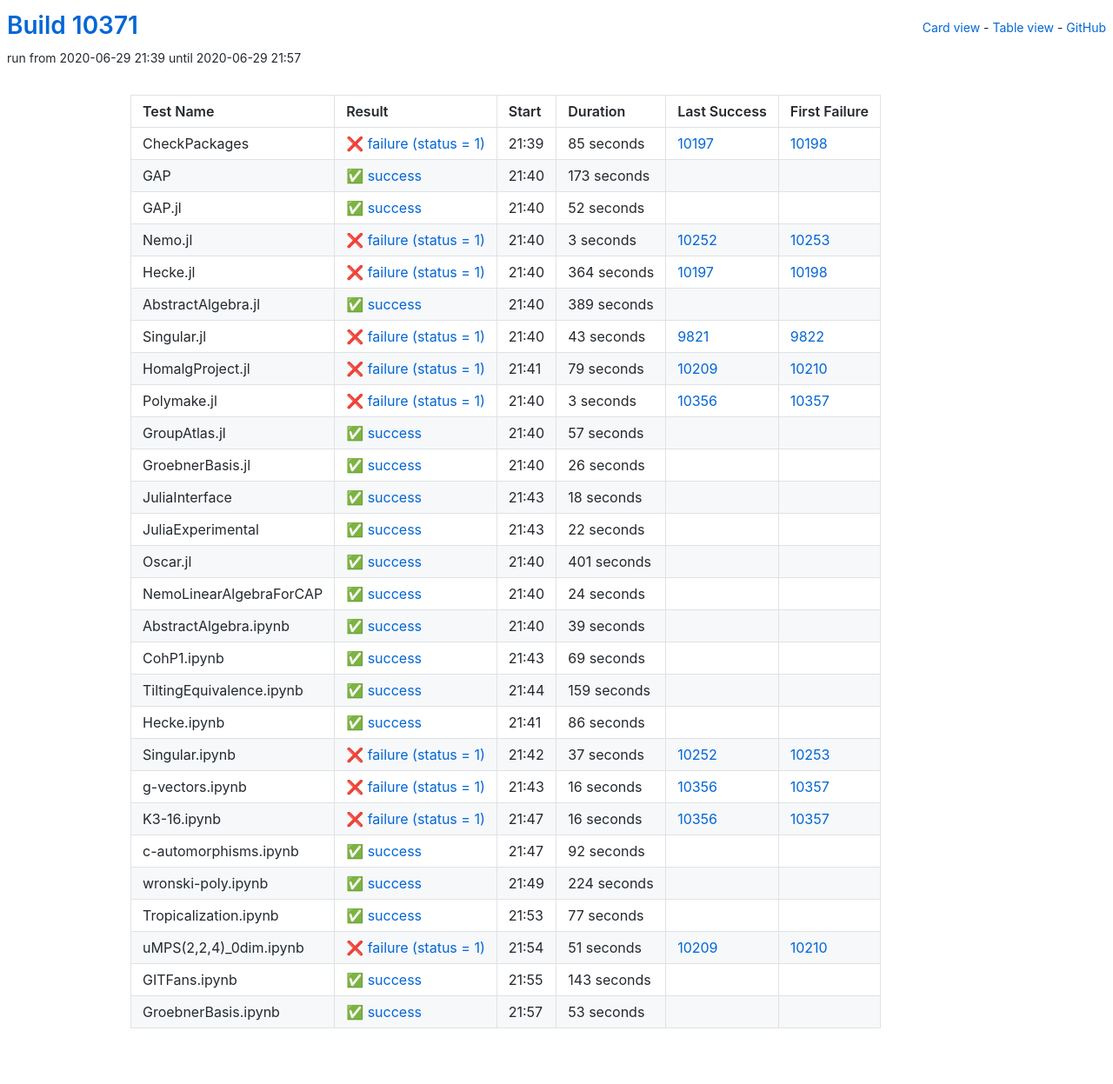
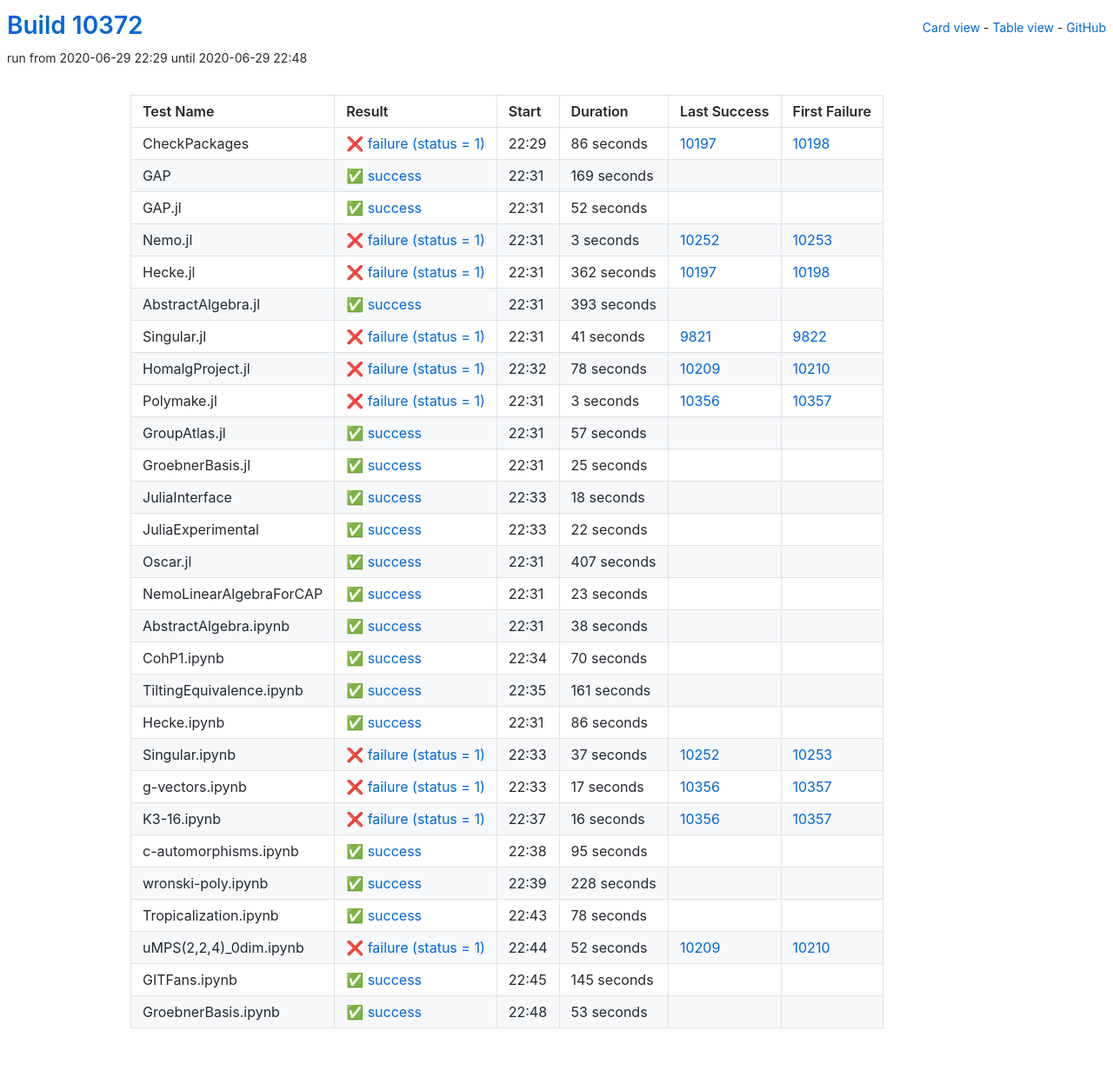
Before and after one commit to oscar-system/oscar-ci-status, a Jekyll site: the page built from table.html, in a window 1280 px wide. Shown: the whole page at 87% size. Built offline with Jekyll 4.4.1, drawn with Linux system fonts in a browser that asks for light colours.

Commit message:
Build #10372

```diff
--- a/_data/ci.yml
+++ b/_data/ci.yml
@@ -1,6 +1,6 @@
 ---
-build: 10371
-build_url: https://oscarci.mathematik.uni-kl.de/job/oscar/10371/
+build: 10372
+build_url: https://oscarci.mathematik.uni-kl.de/job/oscar/10372/
 job: oscar
 organization: oscar-system
 repo: oscar-ci-status
@@ -8,32 +8,32 @@
 tests:
 - name: CheckPackages
   id: checkpackages
-  log: https://oscarci.mathematik.uni-kl.de/job/oscar/10371/artifact/logs/build-10371/CheckPackages.log
-  start: 2020-06-29 21:39
+  log: https://oscarci.mathematik.uni-kl.de/job/oscar/10372/artifact/logs/build-10372/CheckPackages.log
+  start: 2020-06-29 22:29
   success: false
   exitcode: 1
   status: failure
-  duration: 85
+  duration: 86
   last_success: 10197
   last_success_url: https://oscarci.mathematik.uni-kl.de/job/oscar/10197/
   first_failure: 10198
   first_failure_url: https://oscarci.mathematik.uni-kl.de/job/oscar/10198/
 - name: GAP
   id: gap
-  log: https://oscarci.mathematik.uni-kl.de/job/oscar/10371/artifact/logs/build-10371/GAP.log
-  start: 2020-06-29 21:40
+  log: https://oscarci.mathematik.uni-kl.de/job/oscar/10372/artifact/logs/build-10372/GAP.log
+  start: 2020-06-29 22:31
   success: true
   exitcode: 0
   status: success
-  duration: 173
+  duration: 169
   last_success: false
   last_success_url:
   first_failure: false
   first_failure_url:
 - name: GAP.jl
   id: gap-jl
-  log: https://oscarci.mathematik.uni-kl.de/job/oscar/10371/artifact/logs/build-10371/GAP.jl.log
-  start: 2020-06-29 21:40
+  log: https://oscarci.mathematik.uni-kl.de/job/oscar/10372/artifact/logs/build-10372/GAP.jl.log
+  start: 2020-06-29 22:31
   success: true
   exitcode: 0
   status: success
@@ -44,8 +44,8 @@
   first_failure_url:
 - name: Nemo.jl
   id: nemo-jl
-  log: https://oscarci.mathematik.uni-kl.de/job/oscar/10371/artifact/logs/build-10371/Nemo.jl.log
-  start: 2020-06-29 21:40
+  log: https://oscarci.mathematik.uni-kl.de/job/oscar/10372/artifact/logs/build-10372/Nemo.jl.log
+  start: 2020-06-29 22:31
   success: false
   exitcode: 1
   status: failure
@@ -56,56 +56,56 @@
   first_failure_url: https://oscarci.mathematik.uni-kl.de/job/oscar/10253/
 - name: Hecke.jl
   id: hecke-jl
-  log: https://oscarci.mathematik.uni-kl.de/job/oscar/10371/artifact/logs/build-10371/Hecke.jl.log
-  start: 2020-06-29 21:40
+  log: https://oscarci.mathematik.uni-kl.de/job/oscar/10372/artifact/logs/build-10372/Hecke.jl.log
+  start: 2020-06-29 22:31
   success: false
   exitcode: 1
   status: failure
-  duration: 364
+  duration: 362
   last_success: 10197
   last_success_url: https://oscarci.mathematik.uni-kl.de/job/oscar/10197/
   first_failure: 10198
   first_failure_url: https://oscarci.mathematik.uni-kl.de/job/oscar/10198/
 - name: AbstractAlgebra.jl
   id: abstractalgebra-jl
-  log: https://oscarci.mathematik.uni-kl.de/job/oscar/10371/artifact/logs/build-10371/AbstractAlgebra.jl.log
-  start: 2020-06-29 21:40
+  log: https://oscarci.mathematik.uni-kl.de/job/oscar/10372/artifact/logs/build-10372/AbstractAlgebra.jl.log
+  start: 2020-06-29 22:31
   success: true
   exitcode: 0
   status: success
-  duration: 389
+  duration: 393
   last_success: false
   last_success_url:
   first_failure: false
   first_failure_url:
 - name: Singular.jl
   id: singular-jl
-  log: https://oscarci.mathematik.uni-kl.de/job/oscar/10371/artifact/logs/build-10371/Singular.jl.log
-  start: 2020-06-29 21:40
+  log: https://oscarci.mathematik.uni-kl.de/job/oscar/10372/artifact/logs/build-10372/Singular.jl.log
+  start: 2020-06-29 22:31
   success: false
   exitcode: 1
   status: failure
-  duration: 43
+  duration: 41
   last_success: 9821
   last_success_url: https://oscarci.mathematik.uni-kl.de/job/oscar/9821/
   first_failure: 9822
   first_failure_url: https://oscarci.mathematik.uni-kl.de/job/oscar/9822/
 - name: HomalgProject.jl
   id: homalgproject-jl
-  log: https://oscarci.mathematik.uni-kl.de/job/oscar/10371/artifact/logs/build-10371/HomalgProject.jl.log
-  start: 2020-06-29 21:41
+  log: https://oscarci.mathematik.uni-kl.de/job/oscar/10372/artifact/logs/build-10372/HomalgProject.jl.log
+  start: 2020-06-29 22:32
   success: false
   exitcode: 1
   status: failure
-  duration: 79
+  duration: 78
   last_success: 10209
   last_success_url: https://oscarci.mathematik.uni-kl.de/job/oscar/10209/
   first_failure: 10210
   first_failure_url: https://oscarci.mathematik.uni-kl.de/job/oscar/10210/
 - name: Polymake.jl
   id: polymake-jl
-  log: https://oscarci.mathematik.uni-kl.de/job/oscar/10371/artifact/logs/build-10371/Polymake.jl.log
-  start: 2020-06-29 21:40
+  log: https://oscarci.mathematik.uni-kl.de/job/oscar/10372/artifact/logs/build-10372/Polymake.jl.log
+  start: 2020-06-29 22:31
   success: false
   exitcode: 1
   status: failure
@@ -116,8 +116,8 @@
   first_failure_url: https://oscarci.mathematik.uni-kl.de/job/oscar/10357/
 - name: GroupAtlas.jl
   id: groupatlas-jl
-  log: https://oscarci.mathematik.uni-kl.de/job/oscar/10371/artifact/logs/build-10371/GroupAtlas.jl.log
-  start: 2020-06-29 21:40
+  log: https://oscarci.mathematik.uni-kl.de/job/oscar/10372/artifact/logs/build-10372/GroupAtlas.jl.log
+  start: 2020-06-29 22:31
   success: true
   exitcode: 0
   status: success
@@ -128,20 +128,20 @@
   first_failure_url:
 - name: GroebnerBasis.jl
   id: groebnerbasis-jl
-  log: https://oscarci.mathematik.uni-kl.de/job/oscar/10371/artifact/logs/build-10371/GroebnerBasis.jl.log
-  start: 2020-06-29 21:40
+  log: https://oscarci.mathematik.uni-kl.de/job/oscar/10372/artifact/logs/build-10372/GroebnerBasis.jl.log
+  start: 2020-06-29 22:31
   success: true
   exitcode: 0
   status: success
-  duration: 26
+  duration: 25
   last_success: false
   last_success_url:
   first_failure: false
   first_failure_url:
 - name: JuliaInterface
   id: juliainterface
-  log: https://oscarci.mathematik.uni-kl.de/job/oscar/10371/artifact/logs/build-10371/JuliaInterface.log
-  start: 2020-06-29 21:43
+  log: https://oscarci.mathematik.uni-kl.de/job/oscar/10372/artifact/logs/build-10372/JuliaInterface.log
+  start: 2020-06-29 22:33
   success: true
   exitcode: 0
   status: success
@@ -152,8 +152,8 @@
   first_failure_url:
 - name: JuliaExperimental
   id: juliaexperimental
-  log: https://oscarci.mathematik.uni-kl.de/job/oscar/10371/artifact/logs/build-10371/JuliaExperimental.log
-  start: 2020-06-29 21:43
+  log: https://oscarci.mathematik.uni-kl.de/job/oscar/10372/artifact/logs/build-10372/JuliaExperimental.log
+  start: 2020-06-29 22:33
   success: true
   exitcode: 0
   status: success
@@ -164,68 +164,68 @@
   first_failure_url:
 - name: Oscar.jl
   id: oscar-jl
-  log: https://oscarci.mathematik.uni-kl.de/job/oscar/10371/artifact/logs/build-10371/Oscar.jl.log
-  start: 2020-06-29 21:40
+  log: https://oscarci.mathematik.uni-kl.de/job/oscar/10372/artifact/logs/build-10372/Oscar.jl.log
+  start: 2020-06-29 22:31
   success: true
   exitcode: 0
   status: success
-  duration: 401
+  duration: 407
   last_success: false
   last_success_url:
   first_failure: false
   first_failure_url:
 - name: NemoLinearAlgebraForCAP
   id: nemolinearalgebraforcap
-  log: https://oscarci.mathematik.uni-kl.de/job/oscar/10371/artifact/logs/build-10371/NemoLinearAlgebraForCAP.log
-  start: 2020-06-29 21:40
+  log: https://oscarci.mathematik.uni-kl.de/job/oscar/10372/artifact/logs/build-10372/NemoLinearAlgebraForCAP.log
+  start: 2020-06-29 22:31
   success: true
   exitcode: 0
   status: success
-  duration: 24
+  duration: 23
   last_success: false
   last_success_url:
   first_failure: false
   first_failure_url:
 - name: AbstractAlgebra.ipynb
   id: abstractalgebra-ipynb
-  log: https://oscarci.mathematik.uni-kl.de/job/oscar/10371/artifact/logs/build-10371/AbstractAlgebra.ipynb.log
-  start: 2020-06-29 21:40
+  log: https://oscarci.mathematik.uni-kl.de/job/oscar/10372/artifact/logs/build-10372/AbstractAlgebra.ipynb.log
+  start: 2020-06-29 22:31
   success: true
   exitcode: 0
   status: success
-  duration: 39
+  duration: 38
   last_success: false
   last_success_url:
   first_failure: false
   first_failure_url:
 - name: CohP1.ipynb
   id: cohp1-ipynb
-  log: https://oscarci.mathematik.uni-kl.de/job/oscar/10371/artifact/logs/build-10371/CohP1.ipynb.log
-  start: 2020-06-29 21:43
+  log: https://oscarci.mathematik.uni-kl.de/job/oscar/10372/artifact/logs/build-10372/CohP1.ipynb.log
+  start: 2020-06-29 22:34
   success: true
   exitcode: 0
   status: success
-  duration: 69
+  duration: 70
   last_success: false
   last_success_url:
   first_failure: false
   first_failure_url:
 - name: TiltingEquivalence.ipynb
   id: tiltingequivalence-ipynb
-  log: https://oscarci.mathematik.uni-kl.de/job/oscar/10371/artifact/logs/build-10371/TiltingEquivalence.ipynb.log
-  start: 2020-06-29 21:44
+  log: https://oscarci.mathematik.uni-kl.de/job/oscar/10372/artifact/logs/build-10372/TiltingEquivalence.ipynb.log
+  start: 2020-06-29 22:35
   success: true
   exitcode: 0
   status: success
-  duration: 159
+  duration: 161
   last_success: false
   last_success_url:
   first_failure: false
   first_failure_url:
 - name: Hecke.ipynb
   id: hecke-ipynb
-  log: https://oscarci.mathematik.uni-kl.de/job/oscar/10371/artifact/logs/build-10371/Hecke.ipynb.log
-  start: 2020-06-29 21:41
+  log: https://oscarci.mathematik.uni-kl.de/job/oscar/10372/artifact/logs/build-10372/Hecke.ipynb.log
+  start: 2020-06-29 22:31
   success: true
   exitcode: 0
   status: success
@@ -236,8 +236,8 @@
   first_failure_url:
 - name: Singular.ipynb
   id: singular-ipynb
-  log: https://oscarci.mathematik.uni-kl.de/job/oscar/10371/artifact/logs/build-10371/Singular.ipynb.log
-  start: 2020-06-29 21:42
+  log: https://oscarci.mathematik.uni-kl.de/job/oscar/10372/artifact/logs/build-10372/Singular.ipynb.log
+  start: 2020-06-29 22:33
   success: false
   exitcode: 1
   status: failure
@@ -248,20 +248,20 @@
   first_failure_url: https://oscarci.mathematik.uni-kl.de/job/oscar/10253/
 - name: g-vectors.ipynb
   id: g-vectors-ipynb
-  log: https://oscarci.mathematik.uni-kl.de/job/oscar/10371/artifact/logs/build-10371/g-vectors.ipynb.log
-  start: 2020-06-29 21:43
+  log: https://oscarci.mathematik.uni-kl.de/job/oscar/10372/artifact/logs/build-10372/g-vectors.ipynb.log
+  start: 2020-06-29 22:33
   success: false
   exitcode: 1
   status: failure
-  duration: 16
+  duration: 17
   last_success: 10356
   last_success_url: https://oscarci.mathematik.uni-kl.de/job/oscar/10356/
   first_failure: 10357
   first_failure_url: https://oscarci.mathematik.uni-kl.de/job/oscar/10357/
 - name: K3-16.ipynb
   id: k3-16-ipynb
-  log: https://oscarci.mathematik.uni-kl.de/job/oscar/10371/artifact/logs/build-10371/K3-16.ipynb.log
-  start: 2020-06-29 21:47
+  log: https://oscarci.mathematik.uni-kl.de/job/oscar/10372/artifact/logs/build-10372/K3-16.ipynb.log
+  start: 2020-06-29 22:37
   success: false
   exitcode: 1
   status: failure
@@ -272,68 +272,68 @@
   first_failure_url: https://oscarci.mathematik.uni-kl.de/job/oscar/10357/
 - name: c-automorphisms.ipynb
   id: c-automorphisms-ipynb
-  log: https://oscarci.mathematik.uni-kl.de/job/oscar/10371/artifact/logs/build-10371/c-automorphisms.ipynb.log
-  start: 2020-06-29 21:47
+  log: https://oscarci.mathematik.uni-kl.de/job/oscar/10372/artifact/logs/build-10372/c-automorphisms.ipynb.log
+  start: 2020-06-29 22:38
   success: true
   exitcode: 0
   status: success
-  duration: 92
+  duration: 95
   last_success: false
   last_success_url:
   first_failure: false
   first_failure_url:
 - name: wronski-poly.ipynb
   id: wronski-poly-ipynb
-  log: https://oscarci.mathematik.uni-kl.de/job/oscar/10371/artifact/logs/build-10371/wronski-poly.ipynb.log
-  start: 2020-06-29 21:49
+  log: https://oscarci.mathematik.uni-kl.de/job/oscar/10372/artifact/logs/build-10372/wronski-poly.ipynb.log
+  start: 2020-06-29 22:39
   success: true
   exitcode: 0
   status: success
-  duration: 224
+  duration: 228
   last_success: false
   last_success_url:
   first_failure: false
   first_failure_url:
 - name: Tropicalization.ipynb
   id: tropicalization-ipynb
-  log: https://oscarci.mathematik.uni-kl.de/job/oscar/10371/artifact/logs/build-10371/Tropicalization.ipynb.log
-  start: 2020-06-29 21:53
+  log: https://oscarci.mathematik.uni-kl.de/job/oscar/10372/artifact/logs/build-10372/Tropicalization.ipynb.log
+  start: 2020-06-29 22:43
   success: true
   exitcode: 0
   status: success
-  duration: 77
+  duration: 78
   last_success: false
   last_success_url:
   first_failure: false
   first_failure_url:
 - name: uMPS(2,2,4)_0dim.ipynb
   id: umps-2-2-4-0dim-ipynb
-  log: https://oscarci.mathematik.uni-kl.de/job/oscar/10371/artifact/logs/build-10371/uMPS-2-2-4-_0dim.ipynb.log
-  start: 2020-06-29 21:54
+  log: https://oscarci.mathematik.uni-kl.de/job/oscar/10372/artifact/logs/build-10372/uMPS-2-2-4-_0dim.ipynb.log
+  start: 2020-06-29 22:44
   success: false
   exitcode: 1
   status: failure
-  duration: 51
+  duration: 52
   last_success: 10209
   last_success_url: https://oscarci.mathematik.uni-kl.de/job/oscar/10209/
   first_failure: 10210
   first_failure_url: https://oscarci.mathematik.uni-kl.de/job/oscar/10210/
 - name: GITFans.ipynb
   id: gitfans-ipynb
-  log: https://oscarci.mathematik.uni-kl.de/job/oscar/10371/artifact/logs/build-10371/GITFans.ipynb.log
-  start: 2020-06-29 21:55
+  log: https://oscarci.mathematik.uni-kl.de/job/oscar/10372/artifact/logs/build-10372/GITFans.ipynb.log
+  start: 2020-06-29 22:45
   success: true
   exitcode: 0
   status: success
-  duration: 143
+  duration: 145
   last_success: false
   last_success_url:
   first_failure: false
   first_failure_url:
 - name: GroebnerBasis.ipynb
   id: groebnerbasis-ipynb
-  log: https://oscarci.mathematik.uni-kl.de/job/oscar/10371/artifact/logs/build-10371/GroebnerBasis.ipynb.log
-  start: 2020-06-29 21:57
+  log: https://oscarci.mathematik.uni-kl.de/job/oscar/10372/artifact/logs/build-10372/GroebnerBasis.ipynb.log
+  start: 2020-06-29 22:48
   success: true
   exitcode: 0
   status: success
```
Also changed, not shown: README.md.
